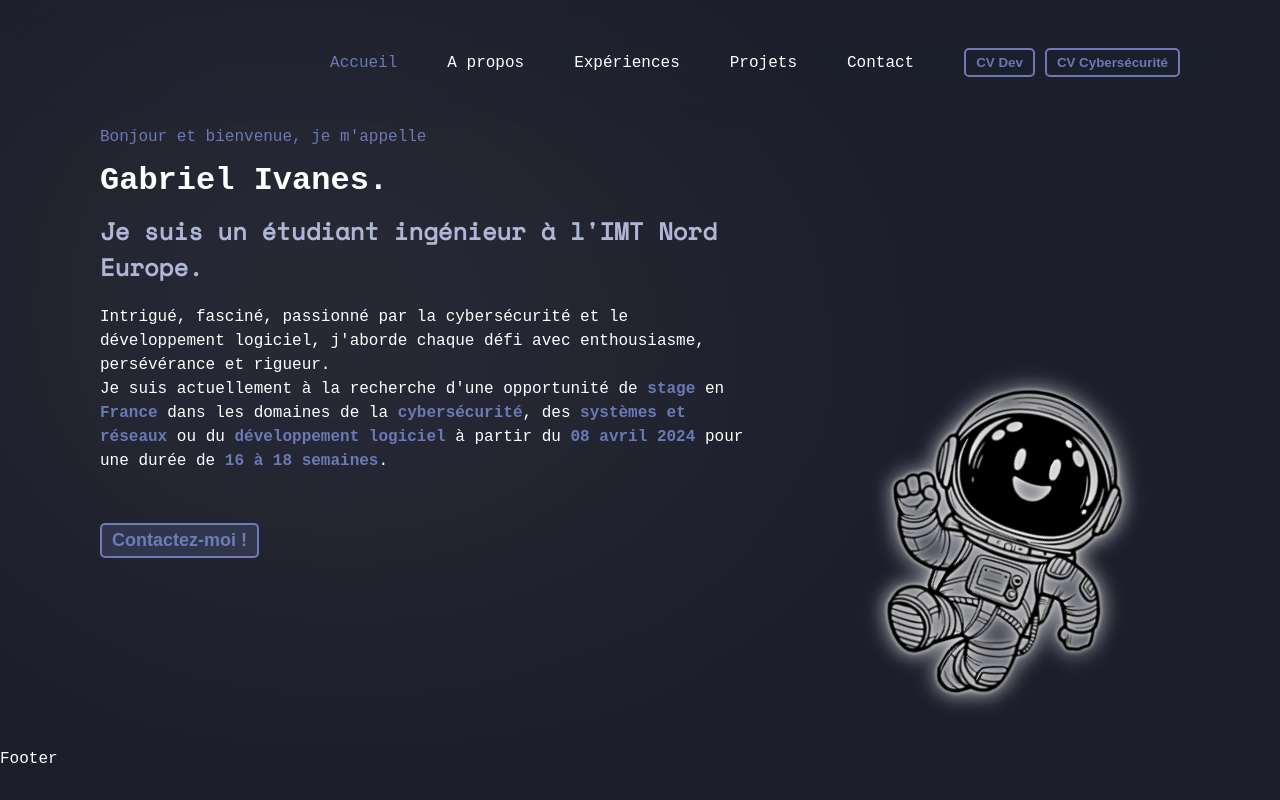
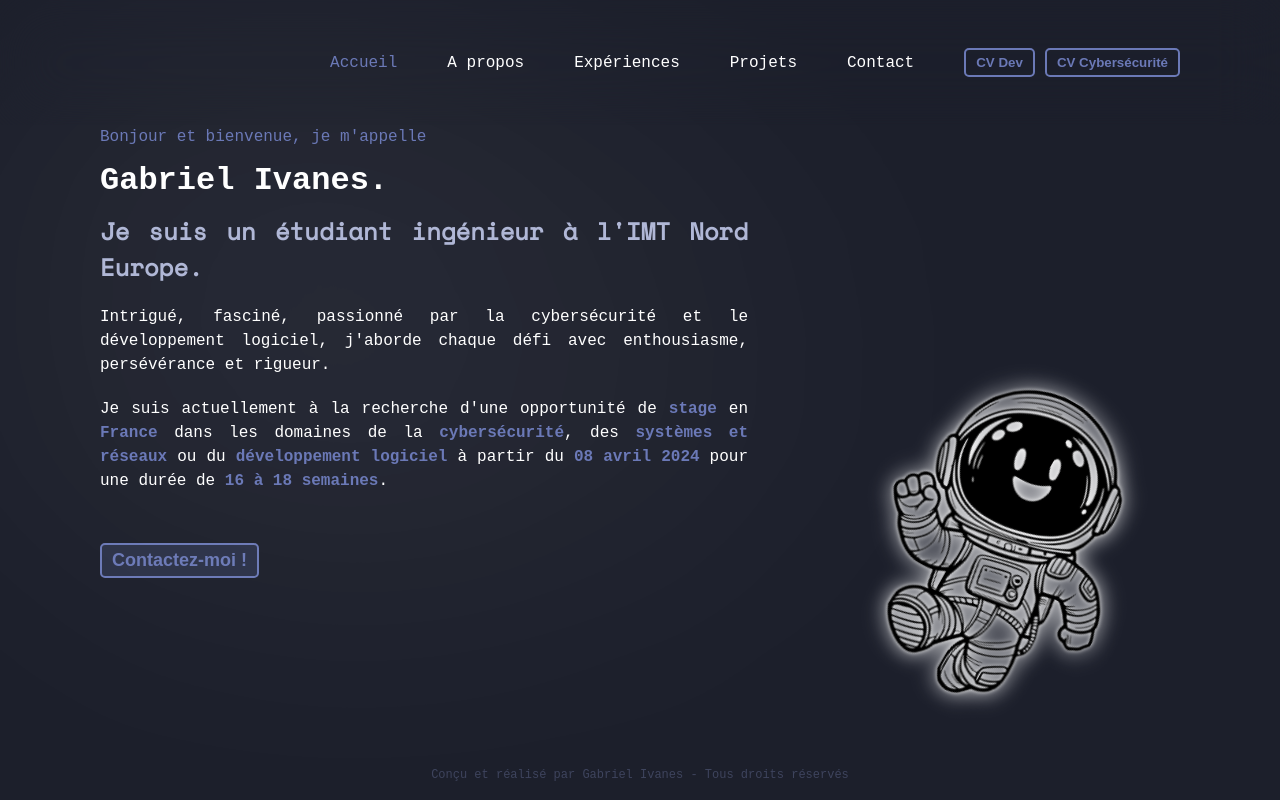
Before and after one commit to GabrielIvanes/portfolio, a React (Vite) app: page / in a window 1280 px wide. Built offline with nearby package versions, Linux system fonts and the light colour scheme; a web font is replaced by a local one.

Commit message:
fix details on home and add footer

```diff
--- a/src/assets/styles/home.css
+++ b/src/assets/styles/home.css
@@ -26,10 +26,15 @@
 
 .home .presentation div {
 	line-height: 1.5;
+	text-align: justify;
 }
 
 .home .presentation div strong {
 	color: var(--accent-color);
+}
+
+.home .tagline {
+	margin-bottom: 20px;
 }
 
 .home button {
@@ -73,10 +78,6 @@
 	.home .presentation div {
 		line-height: 2;
 	}
-
-	.home .tagline {
-		margin-bottom: 20px;
-	}
 }
 
 @media screen and (max-width: 600px) {
--- a/src/components/layouts/footer/Footer.tsx
+++ b/src/components/layouts/footer/Footer.tsx
@@ -1,7 +1,9 @@
 import './footer.css';
 
 function Footer() {
-	return <footer>Footer</footer>;
+	return (
+		<footer>Conçu et réalisé par Gabriel Ivanes - Tous droits réservés</footer>
+	);
 }
 
 export default Footer;
--- a/src/components/layouts/footer/footer.css
+++ b/src/components/layouts/footer/footer.css
@@ -1,3 +1,8 @@
 footer {
 	height: 50px;
+	display: flex;
+	justify-content: center;
+	align-items: center;
+	font-size: 12px;
+	color: var(--footer-color);
 }
--- a/src/index.css
+++ b/src/index.css
@@ -21,7 +21,7 @@
 	--text-color: #ffffff;
 	--text-light: #b0b7d6;
 
-	--border-color: #3e445d;
+	--footer-color: #3e445d;
 
 	--primary-font: monospace;
 	--secondary-font: 'Space Mono';
```
